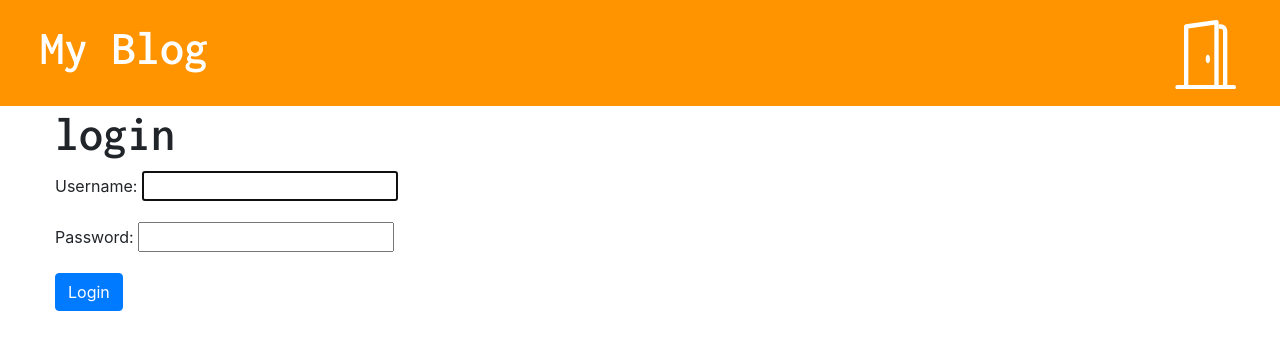
After one commit to efuller11/myBlogSite, a Django app: page /accounts/login/ in a window 1280 px wide. The commit adds this page. Shown: the top 350 px of the page. Run offline with Django 3.2, Linux system fonts and the light colour scheme; some libraries are stand-ins or nearby versions.

Commit message:
Add logon functionality.

```diff
--- a/blog/templates/blog/base.html
+++ b/blog/templates/blog/base.html
@@ -3,12 +3,12 @@
 <html lang="en">
 <head>
     <meta charset="UTF-8">
-    <title>Elijah's Blog</title>
+    <title>{% block title %}{% endblock %}</title>
     <link href="https://fonts.googleapis.com/css2?family=Inconsolata:wght@600&display=swap" rel="stylesheet" type="text/css">
     <link rel="stylesheet" href="https://stackpath.bootstrapcdn.com/bootstrap/4.5.2/css/bootstrap.min.css"
           integrity="sha384-JcKb8q3iqJ61gNV9KGb8thSsNjpSL0n8PARn9HuZOnIxN0hoP+VmmDGMN5t9UJ0Z" crossorigin="anonymous">
     <link rel="stylesheet" href="{% static 'css/blog.css' %}">
-    <link href="/your-path-to-fontawesome/css/all.css" rel="stylesheet">
+
 </head>
 <body>
     <div class="page-header">
@@ -23,6 +23,13 @@
                 <path fill-rule="evenodd" d="M13.5 1a.5.5 0 0 1 .5.5v2a.5.5 0 0 1-.5.5h-2a.5.5 0 0 1 0-1H13V1.5a.5.5 0 0 1 .5-.5z"/>
                 <path fill-rule="evenodd" d="M13 3.5a.5.5 0 0 1 .5-.5h2a.5.5 0 0 1 0 1H14v1.5a.5.5 0 0 1-1 0v-2z"/>
             </svg></a>
+        {% else %}
+            <a href="{% url 'login' %}"><svg width="2em" height="2em" viewBox="0 0 16 16" class=" top-menu bi bi-door-open" fill="currentColor" xmlns="http://www.w3.org/2000/svg">
+              <path fill-rule="evenodd" d="M1 15.5a.5.5 0 0 1 .5-.5h13a.5.5 0 0 1 0 1h-13a.5.5 0 0 1-.5-.5zM11.5 2H11V1h.5A1.5 1.5 0 0 1 13 2.5V15h-1V2.5a.5.5 0 0 0-.5-.5z"/>
+              <path fill-rule="evenodd" d="M10.828.122A.5.5 0 0 1 11 .5V15h-1V1.077l-6 .857V15H3V1.5a.5.5 0 0 1 .43-.495l7-1a.5.5 0 0 1 .398.117z"/>
+              <path d="M8 9c0 .552.224 1 .5 1s.5-.448.5-1-.224-1-.5-1-.5.448-.5 1z"/>
+            </svg></a>
+
         {% endif %}
         <h1><a href="{% url "post_list" %}">My Blog</a></h1>
     </div>
--- a/blog/templates/blog/post_detail.html
+++ b/blog/templates/blog/post_detail.html
@@ -1,4 +1,6 @@
 {% extends 'blog/base.html' %}
+
+{% block title %}{{ post.title }}{% endblock %}}
 
 {% block content %}
  <a class="post">
@@ -7,9 +9,6 @@
         <div class="date">
             {{ post.published_date }}
         </div>
-
-     {% else %}
-        <a href="{% url 'post_publish' pk=post.pk %}" class="btn btn-primary">Publish</a>
 
      {% endif %}
 
--- a/blog/templates/blog/post_draft_list.html
+++ b/blog/templates/blog/post_draft_list.html
@@ -1,4 +1,6 @@
 {% extends 'blog/base.html' %}
+
+{% block title %}My Drafts{% endblock %}
 
 {% block content %}
 
@@ -7,7 +9,7 @@
             <p class="date">created: {{ post.created_date | date:'m-d-Y' }}</p>
             <h1><a href="{% url 'post_detail'  pk=post.pk %}}"></a>{{ post.title }}</h1>
             <p>{{ post.text|truncatechars:50|linebreaksbr }}</p>
-
+            <a href="{% url 'post_publish' pk=post.pk %}" class="btn btn-primary">Publish</a>
         </div>
     {% endfor %}
 
--- a/blog/templates/blog/post_edit.html
+++ b/blog/templates/blog/post_edit.html
@@ -1,4 +1,6 @@
 {% extends 'blog/base.html' %}
+
+{% block title %}{{ post.title }}{% endblock %}}
 
 {% block content %}
 <h1>New Post</h1>
--- a/blog/templates/blog/post_list.html
+++ b/blog/templates/blog/post_list.html
@@ -1,4 +1,7 @@
 {% extends 'blog/base.html' %}
+
+{% block title %}My Blog{% endblock %}
+
 {% block content %}
     {% for post in posts %}
     <div class="post">
--- /dev/null
+++ b/blog/templates/registration/login.html
@@ -0,0 +1,14 @@
+{% extends 'blog/base.html' %}
+
+{% block title %}Login{% endblock %}}
+
+{% block content %}
+    <h2>login</h2>
+    <form method="post">
+        {% csrf_token %}
+        {{ form.as_p }}
+        <button type="submit" class="btn btn-primary">Login</button>
+    </form>
+
+
+{% endblock %}
--- a/blog/urls.py
+++ b/blog/urls.py
@@ -1,5 +1,6 @@
 from django.urls import path
 from . import views
+from django.contrib.auth import views as auth_views
 
 urlpatterns = [
     # 127.0.0.1:8000
@@ -20,4 +21,8 @@ urlpatterns = [
 
     # 127.0.0.1:8000/post2/publish
     path('post/<int:pk>/publish/', views.post_publish, name='post_publish'),
+
+    # 127.0.0.1:8000/accounts/login/
+    path('accounts/login/', auth_views.LoginView.as_view(template_name="registration/login.html"), name='login'),
+
 ]
--- a/myBlogSite/settings.py
+++ b/myBlogSite/settings.py
@@ -28,6 +28,7 @@ DEBUG = True
 
 ALLOWED_HOSTS = []
 
+LOGIN_REDIRECT_URL = 'post_list'
 
 # Application definition
 
```
Also changed, not shown: blog/views.py (+6 -1 lines), db.sqlite3.
